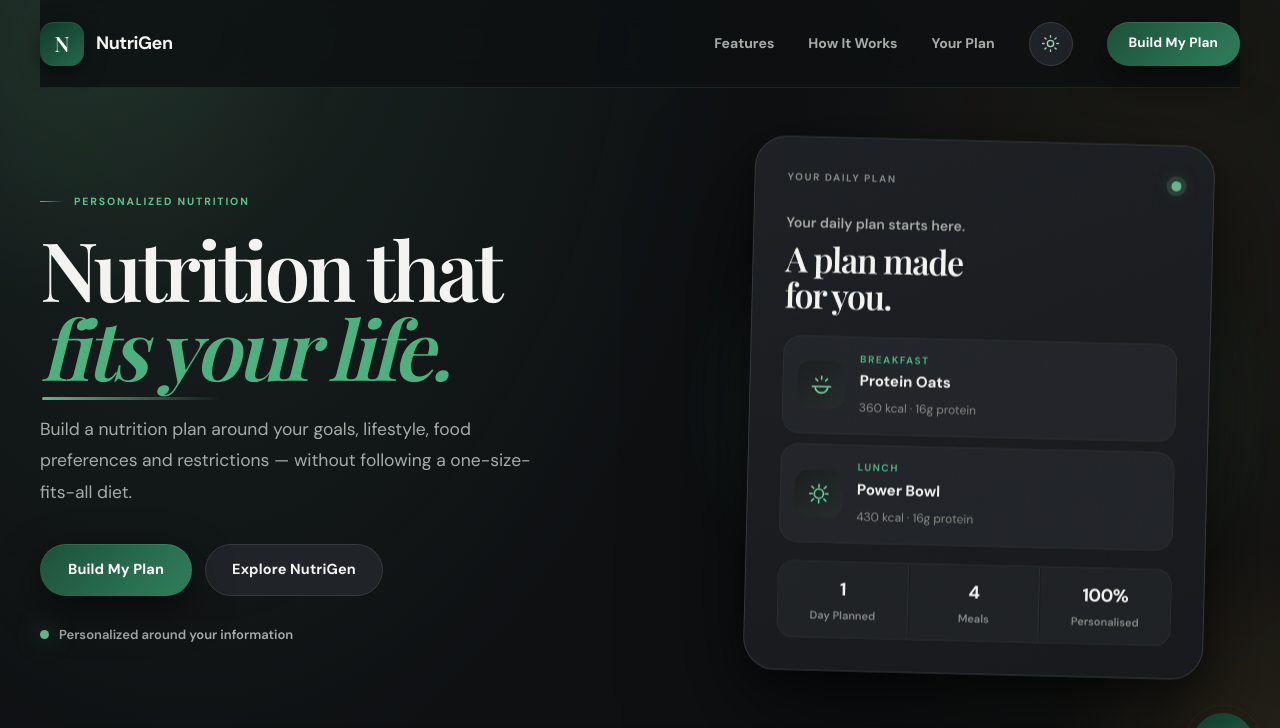
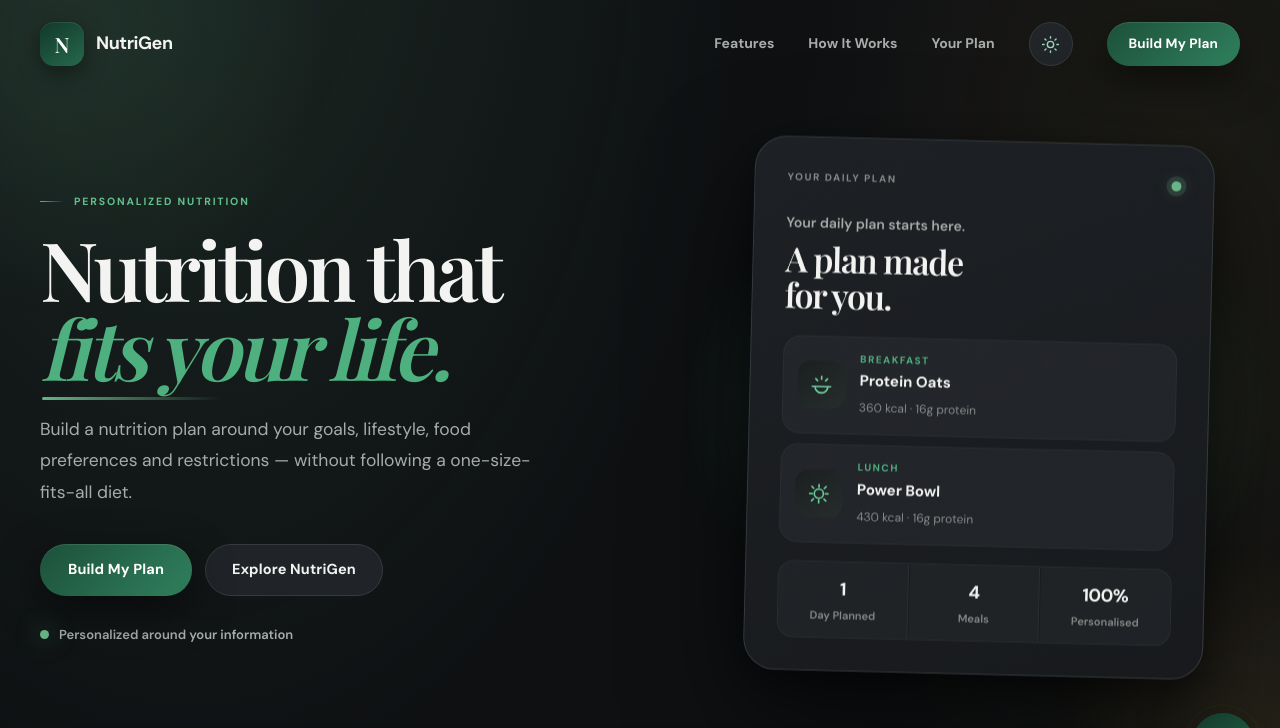
Before and after one commit to Rishab0911/NutriGen, a plain HTML site: page frontend/index.html in a window 1280 px wide. Both pictures are taken after a click on the button 1050 px from the left and 43 px from the top of the page. Shown: the top 728 px of the page. Drawn offline with nearby package versions, Linux system fonts and the light colour scheme; a web font is replaced by a local one.

Commit message:
Update NutriGen dark theme and frontend logic

```diff
--- a/frontend/script.js
+++ b/frontend/script.js
@@ -1021,7 +1021,7 @@ document.addEventListener("wheel", (event) => {
     ).join("\n");
 
     const textToCopy = [
-      `🥗 NutriGen Daily Nutrition Blueprint for ${profile.name}`,
+      ` NutriGen Daily Nutrition Blueprint for ${profile.name}`,
       `Goal: ${profile.goal} (${profile.diet})`,
       `Daily Intake: ${fmt(day.totals.kcal)} kcal (Target: ${fmt(nutrition.kcal)} kcal)`,
       `Macros: Protein ${fmt(day.totals.protein)}g · Carbs ${fmt(day.totals.carbs)}g · Fat ${fmt(day.totals.fat)}g`,
--- a/frontend/theme.css
+++ b/frontend/theme.css
@@ -250,3 +250,38 @@ html[data-theme="dark"] .target-match-pill.match-moderate {
 }
 html[data-theme="dark"] .nutrition-warning,
 html[data-theme="dark"] .calculation-alerts { color: #e8c775; }
+/* =========================================================
+   HEADER: invisible at top, bar fades in on scroll
+   ========================================================= */
+
+.site-header,
+html[data-theme="dark"] .site-header {
+  background: transparent;
+  border-bottom: none;
+  backdrop-filter: none;
+  -webkit-backdrop-filter: none;
+  box-shadow: none !important;
+}
+
+.site-header::before {
+  content: "";
+  position: absolute;
+  inset: 0 calc(50% - 50vw);
+  z-index: -1;
+  opacity: 0;
+  transition: opacity 0.3s ease;
+  pointer-events: none;
+  background: rgba(248, 247, 242, 0.85);
+  border-bottom: 1px solid rgba(221, 232, 225, 0.7);
+  box-shadow: 0 6px 24px rgba(6, 28, 16, 0.05);
+  backdrop-filter: blur(14px) saturate(160%);
+  -webkit-backdrop-filter: blur(14px) saturate(160%);
+}
+
+html[data-theme="dark"] .site-header::before {
+  background: rgba(14, 16, 18, 0.85);
+  border-bottom: 1px solid rgba(70, 76, 80, 0.35);
+  box-shadow: 0 6px 24px rgba(0, 0, 0, 0.35);
+}
+
+html.is-scrolled .site-header::before { opacity: 1; }
--- a/frontend/theme.js
+++ b/frontend/theme.js
@@ -86,4 +86,11 @@
     if (before) root.setAttribute("data-theme", before);
     before = null;
   });
+    // 5) Header bar appears only after scrolling
+  function onScroll() {
+    root.classList.toggle("is-scrolled", window.scrollY > 12);
+  }
+  window.addEventListener("scroll", onScroll, { passive: true });
+  onScroll();
+
 })();
```
